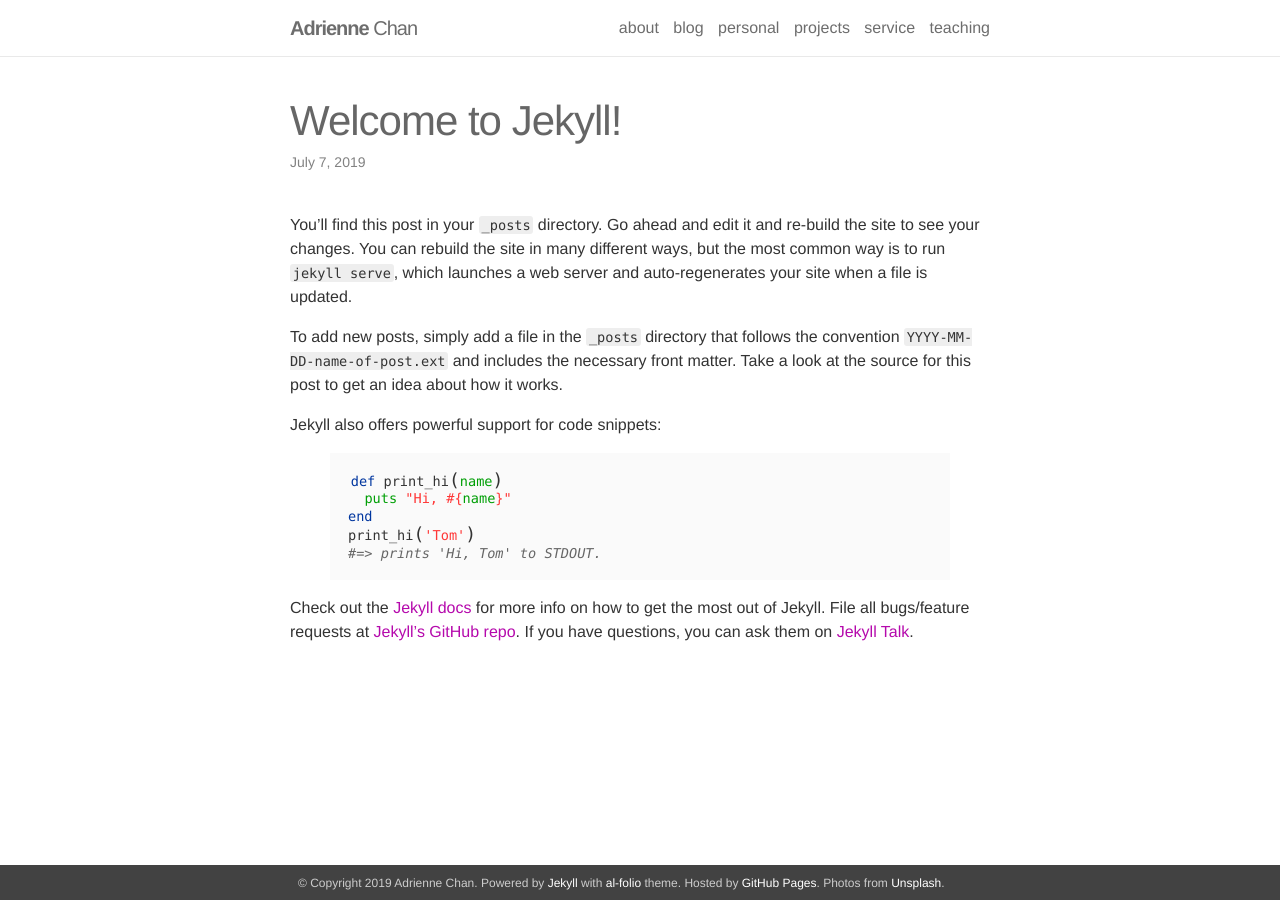
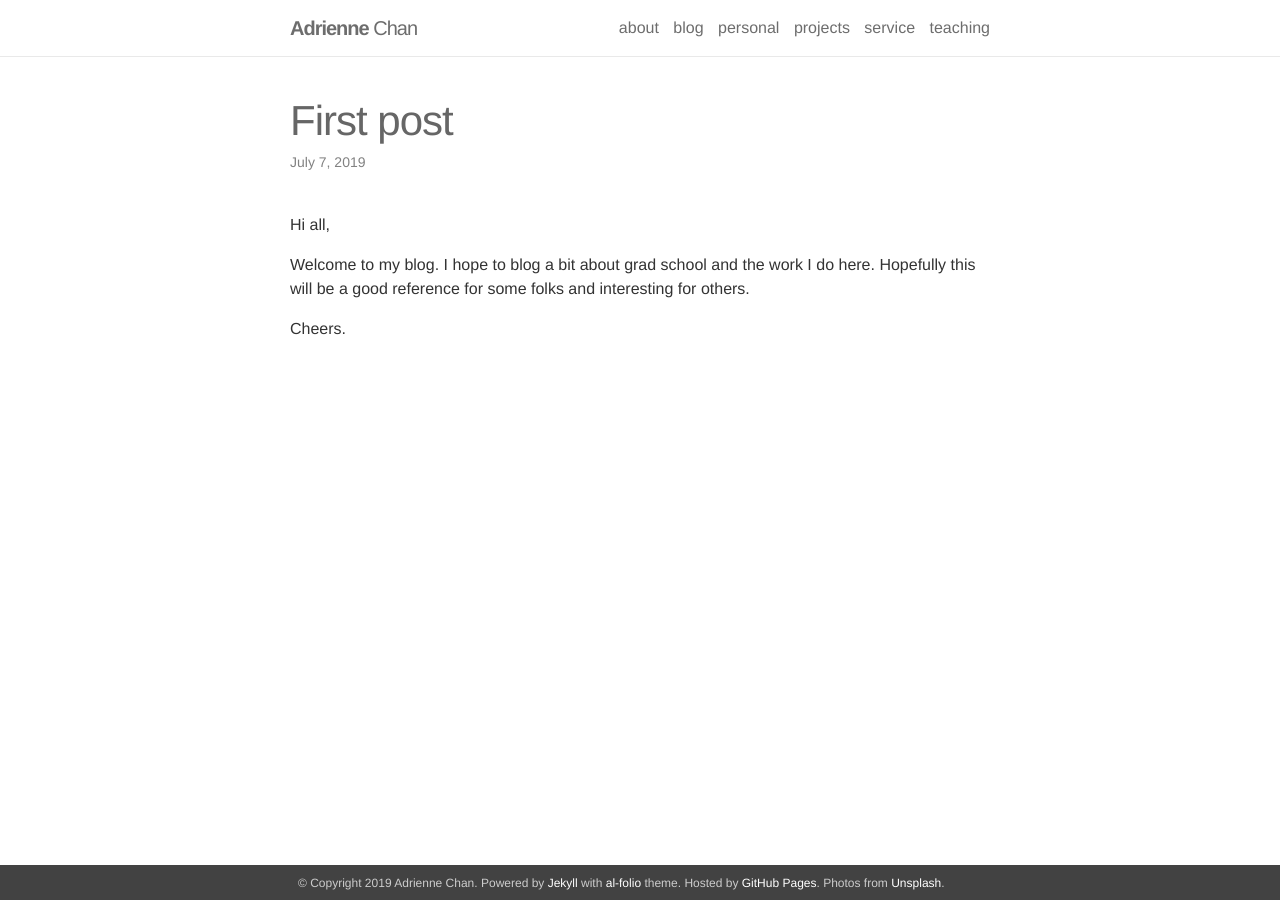
Before and after one commit to benthoschan/benthoschan.github.io, a Jekyll site: the page built from _posts/2019-07-07-welcome-to-jekyll.markdown, in a window 1280 px wide. Built offline with Jekyll 4.4.1, drawn with Linux system fonts in a browser that asks for light colours; nearby versions of some CDN libraries.

Commit message:
Update 2019-07-07-welcome-to-jekyll.markdown

```diff
--- a/_posts/2019-07-07-welcome-to-jekyll.markdown
+++ b/_posts/2019-07-07-welcome-to-jekyll.markdown
@@ -1,25 +1,11 @@
 ---
 layout: post
-title:  "Welcome to Jekyll!"
+title:  "First post"
 date:   2019-07-07 14:58:39 -0700
-categories: jekyll update
+categories:
 ---
-You’ll find this post in your `_posts` directory. Go ahead and edit it and re-build the site to see your changes. You can rebuild the site in many different ways, but the most common way is to run `jekyll serve`, which launches a web server and auto-regenerates your site when a file is updated.
+Hi all,
 
-To add new posts, simply add a file in the `_posts` directory that follows the convention `YYYY-MM-DD-name-of-post.ext` and includes the necessary front matter. Take a look at the source for this post to get an idea about how it works.
+Welcome to my blog. I hope to blog a bit about grad school and the work I do here. Hopefully this will be a good reference for some folks and interesting for others.
 
-Jekyll also offers powerful support for code snippets:
-
-{% highlight ruby %}
-def print_hi(name)
-  puts "Hi, #{name}"
-end
-print_hi('Tom')
-#=> prints 'Hi, Tom' to STDOUT.
-{% endhighlight %}
-
-Check out the [Jekyll docs][jekyll-docs] for more info on how to get the most out of Jekyll. File all bugs/feature requests at [Jekyll’s GitHub repo][jekyll-gh]. If you have questions, you can ask them on [Jekyll Talk][jekyll-talk].
-
-[jekyll-docs]: https://jekyllrb.com/docs/home
-[jekyll-gh]:   https://github.com/jekyll/jekyll
-[jekyll-talk]: https://talk.jekyllrb.com/
+Cheers.
```
